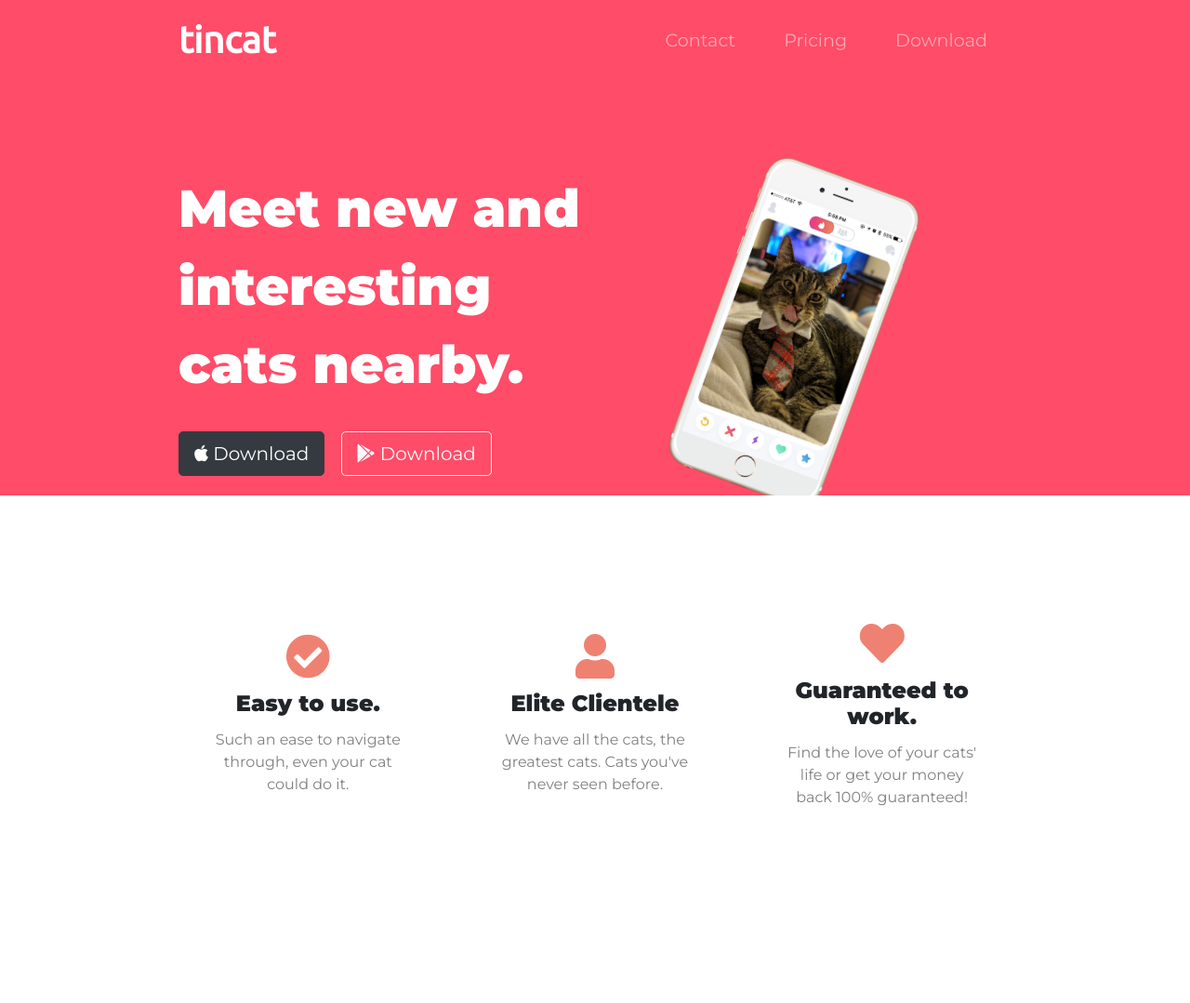
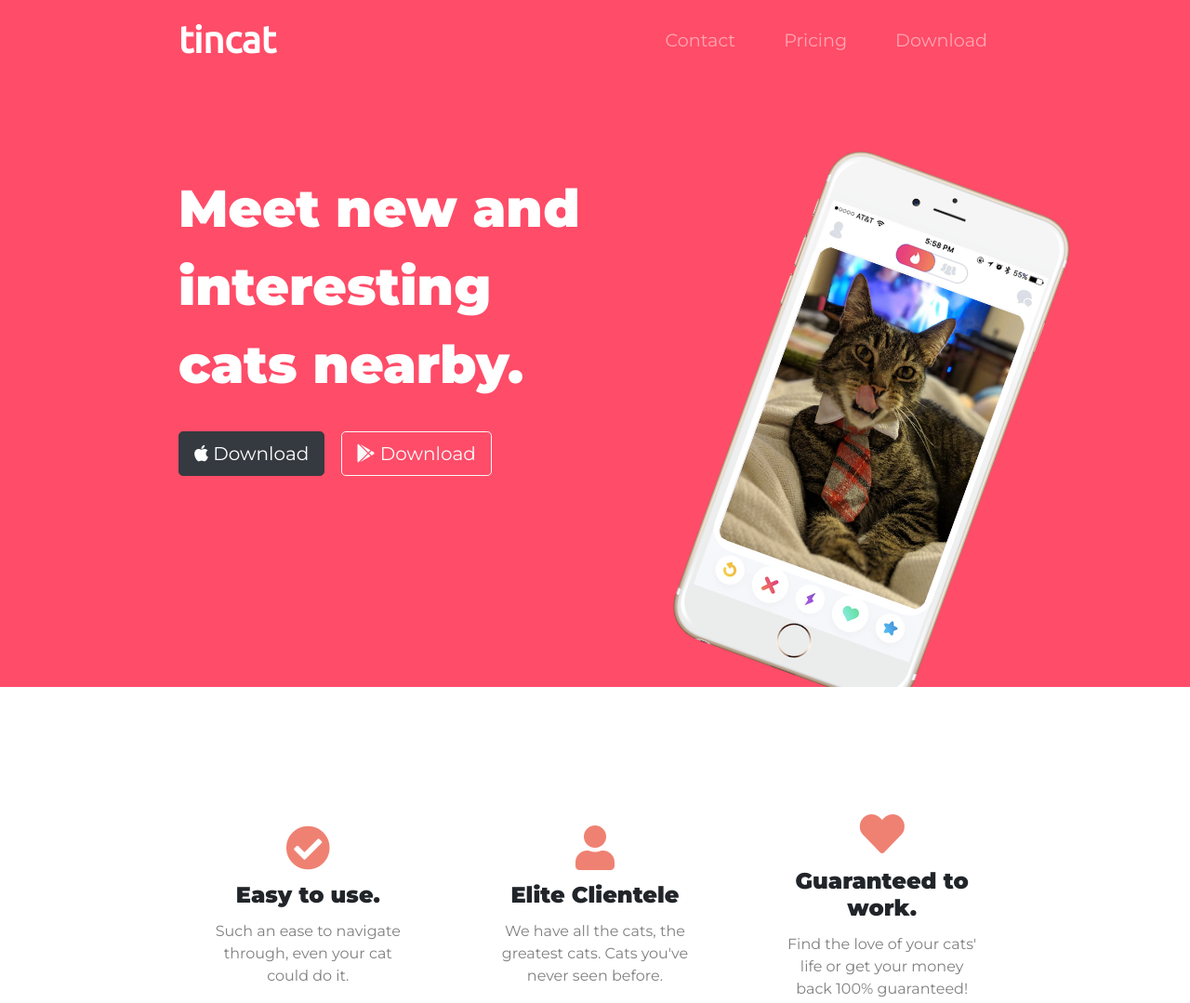
Before and after one commit to daniel1890/tincat, a plain HTML site: page index.html in a window 1280 px wide. Shown: the top 1079 px of the page at 93% size. Before the commit the page ends 1033 px from the top, so only its background shows below. Drawn offline with nearby package versions, Linux system fonts and the light colour scheme.

Commit message:
Add files via upload
updated css form

```diff
--- a/css/styles.css
+++ b/css/styles.css
@@ -74,10 +74,10 @@ h3 {
 
 .tinder-cat {
   transform: rotate(20deg);
-  width: 40%;
+  width: 275px;
   position: relative;
   z-index: 0;
-  margin-left: 7rem;
+  margin-left: 9rem;
 }
 
 /* Font Awesome */
```
